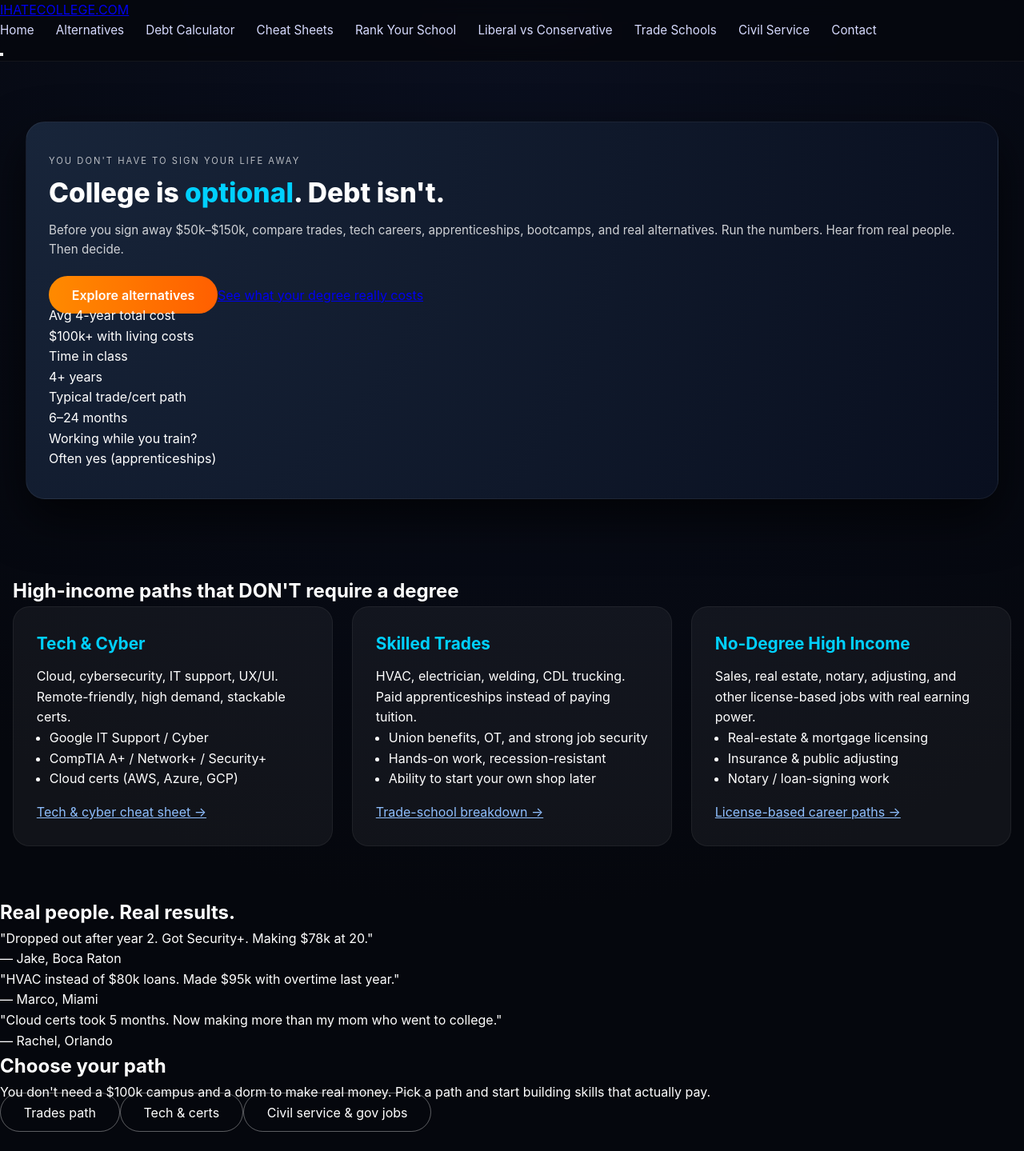
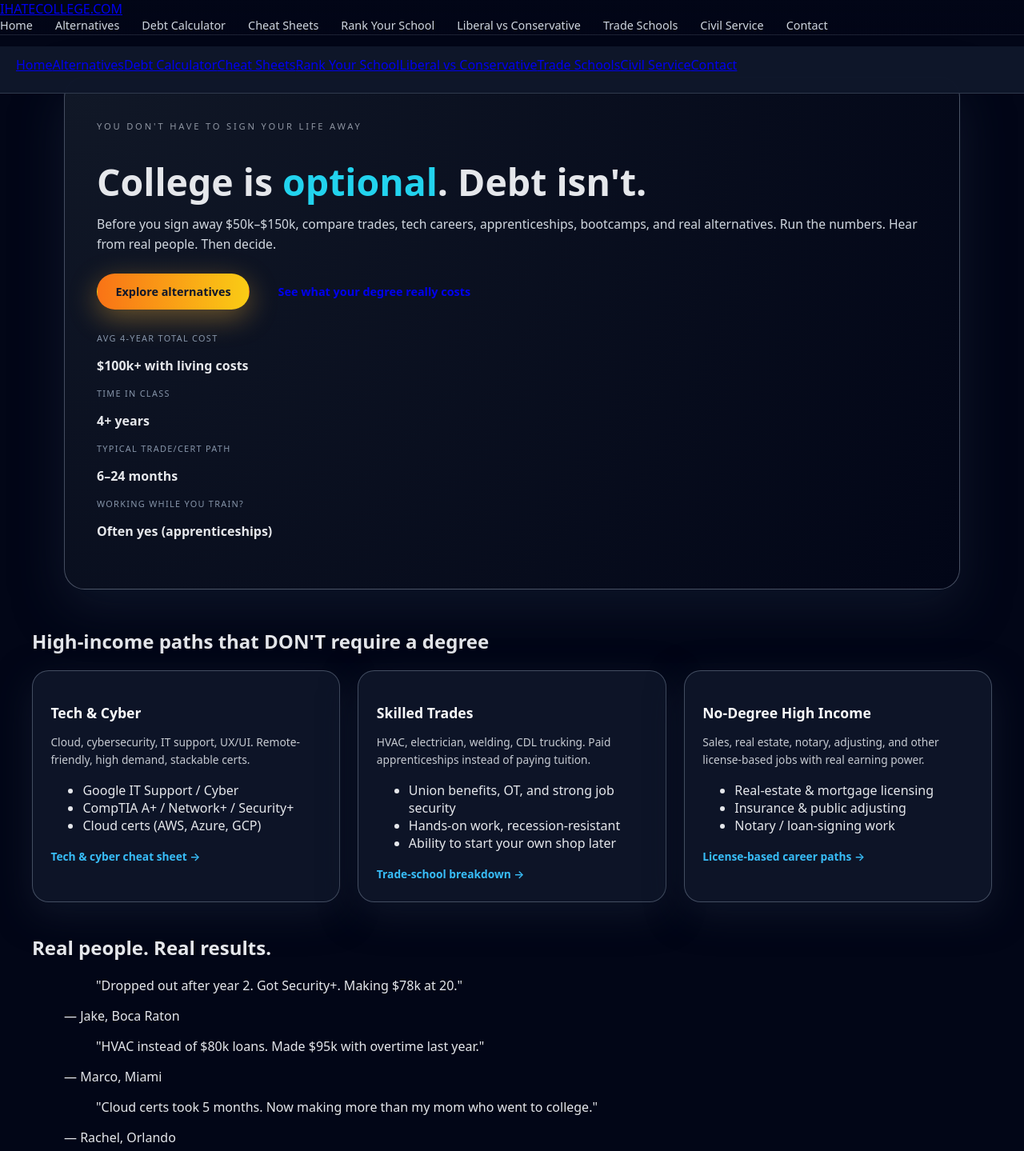
Before and after one commit to placebetsai/Ihatecollege, a Next.js app: page / in a window 1280 px wide. Shown: the top 1439 px of the page at 80% size. Built offline with nearby package versions, Linux system fonts and the light colour scheme.

Commit message:
Update globals.css

```diff
--- a/styles/globals.css
+++ b/styles/globals.css
@@ -1,298 +1,492 @@
-/* ================================
-   GLOBAL RESET
-================================= */
-* {
-  margin: 0;
-  padding: 0;
+/* =========
+   Base
+   ========= */
+
+*,
+*::before,
+*::after {
   box-sizing: border-box;
 }
 
+html,
 body {
-  font-family: "Inter", sans-serif;
-  background: radial-gradient(circle at top, #0a0f1f, #05070d 70%);
-  color: #ffffff;
-  line-height: 1.6;
-  overflow-x: hidden;
+  margin: 0;
+  padding: 0;
+  font-family: system-ui, -apple-system, BlinkMacSystemFont, "SF Pro Text",
+    "Segoe UI", sans-serif;
+  background: radial-gradient(circle at top left, #020617 0, #020617 45%, #020617 100%);
+  color: #e5e7eb;
 }
 
-/* ================================
-   HEADER + NAV
-================================= */
+body {
+  min-height: 100vh;
+}
 
-header {
+/* Prevent giant blank gap on mobile */
+main,
+.site-main {
+  padding: 5rem 1.25rem 4rem;
+}
+
+/* Desktop main padding */
+@media (min-width: 768px) {
+  main,
+  .site-main {
+    padding: 6rem 2.5rem 5rem;
+  }
+}
+
+/* =========
+   Layout wrapper
+   ========= */
+
+.page-wrapper {
+  min-height: 100vh;
+  display: flex;
+  flex-direction: column;
+}
+
+.page-content {
+  flex: 1;
+  max-width: 1120px;
   width: 100%;
+  margin: 0 auto;
+}
+
+/* =========
+   Header / Navbar
+   ========= */
+
+.site-header {
   position: fixed;
   top: 0;
   left: 0;
-  z-index: 1000;
-  background: rgba(5, 7, 13, 0.8);
-  backdrop-filter: blur(10px);
-  border-bottom: 1px solid rgba(255, 255, 255, 0.06);
+  right: 0;
+  z-index: 20;
+  backdrop-filter: blur(16px);
+  background: linear-gradient(
+    to bottom,
+    rgba(2, 6, 23, 0.96),
+    rgba(2, 6, 23, 0.9),
+    rgba(2, 6, 23, 0.85)
+  );
+  border-bottom: 1px solid rgba(148, 163, 184, 0.18);
 }
 
+/* wrapper inside header */
 .navbar {
+  max-width: 1120px;
+  margin: 0 auto;
+  padding: 0.9rem 1.25rem;
   display: flex;
+  align-items: center;
   justify-content: space-between;
-  align-items: center;
-  padding: 1.1rem 2rem;
-  max-width: 1400px;
-  margin: auto;
+  gap: 1rem;
 }
 
-.logo {
-  font-size: 1.7rem;
-  font-weight: 800;
-  letter-spacing: 0.15rem;
+@media (min-width: 768px) {
+  .navbar {
+    padding-inline: 2.5rem;
+  }
 }
 
-.logo-tag {
-  font-size: 0.8rem;
-  color: #9bb2ff;
-  background: rgba(155, 178, 255, 0.15);
-  padding: 0.25rem 0.65rem;
-  border-radius: 1rem;
-  margin-left: 0.5rem;
+/* logo */
+.nav-logo {
+  display: flex;
+  align-items: center;
+  gap: 0.4rem;
+  font-size: 1.15rem;
+  font-weight: 700;
+  letter-spacing: 0.18em;
+  text-transform: uppercase;
+  color: #f9fafb;
 }
 
-.nav-links {
-  display: flex;
-  gap: 1.7rem;
+.nav-logo span.tld-pill {
+  font-size: 0.8rem;
+  padding: 0.12rem 0.7rem;
+  border-radius: 999px;
+  border: 1px solid rgba(148, 163, 184, 0.65);
+  color: #c7d2fe;
 }
 
-.nav-links a {
-  color: #d7dbff;
-  text-decoration: none;
-  font-size: 0.95rem;
-  transition: 0.25s ease;
+/* desktop links */
+.nav-links {
+  display: none;
+  align-items: center;
+  gap: 1.75rem;
+  font-size: 0.9rem;
 }
 
-.nav-links a:hover {
-  color: #00d0ff;
+@media (min-width: 960px) {
+  .nav-links {
+    display: flex;
+  }
 }
 
-/* MOBILE MENU */
-.hamburger {
-  display: none;
-  flex-direction: column;
-  gap: 0.35rem;
+.nav-link {
+  color: rgba(226, 232, 240, 0.92);
+  text-decoration: none;
+  position: relative;
+  padding-bottom: 0.15rem;
+  transition: color 0.15s ease-out;
+}
+
+.nav-link:hover {
+  color: #38bdf8;
+}
+
+.nav-link.active::after {
+  content: "";
+  position: absolute;
+  left: 0;
+  bottom: -0.15rem;
+  width: 100%;
+  height: 2px;
+  border-radius: 999px;
+  background: linear-gradient(to right, #f97316, #facc15);
+}
+
+/* mobile hamburger */
+.nav-toggle {
+  display: inline-flex;
+  align-items: center;
+  justify-content: center;
+  width: 2.75rem;
+  height: 2.4rem;
+  border-radius: 999px;
+  border: 1px solid rgba(148, 163, 184, 0.7);
+  background: rgba(15, 23, 42, 0.85);
   cursor: pointer;
 }
 
-.hamburger span {
-  width: 28px;
-  height: 3px;
-  background: #fff;
-  border-radius: 10px;
+.nav-toggle-bars {
+  width: 1.4rem;
+  height: 1.1rem;
+  display: flex;
+  flex-direction: column;
+  justify-content: space-between;
 }
 
-/* MOBILE NAV PANEL */
-.mobile-nav {
-  display: none;
-  position: absolute;
-  top: 70px;
-  right: 0;
-  width: 75%;
-  background: #0b0e19;
-  padding: 2rem;
-  border-left: 1px solid rgba(255, 255, 255, 0.05);
+.nav-toggle-bars span {
+  display: block;
+  height: 2px;
+  border-radius: 999px;
+  background: #e5e7eb;
 }
 
-.mobile-nav a {
-  display: block;
-  margin-bottom: 1.4rem;
-  color: #cfd6ff;
-  font-size: 1.1rem;
+/* hide nav-toggle on wide screens */
+@media (min-width: 960px) {
+  .nav-toggle {
+    display: none;
+  }
 }
 
-/* Show mobile panel */
-.mobile-active {
-  display: block !important;
+/* mobile menu panel */
+.mobile-nav {
+  position: fixed;
+  top: 3.6rem;
+  left: 0;
+  right: 0;
+  padding: 0.75rem 1.25rem 1.5rem;
+  background: rgba(15, 23, 42, 0.98);
+  border-bottom: 1px solid rgba(148, 163, 184, 0.25);
+  z-index: 15;
 }
 
-/* ================================
-   HERO SECTION
-================================= */
+.mobile-nav-list {
+  list-style: none;
+  margin: 0;
+  padding: 0;
+  display: flex;
+  flex-direction: column;
+  gap: 0.85rem;
+  font-size: 1rem;
+}
+
+/* =========
+   Hero section
+   ========= */
 
 .hero-section {
-  margin-top: 120px; /* ← THIS FIXES MOBILE BLACK SPACE */
-  padding: 2rem;
-  max-width: 1300px;
-  margin-left: auto;
-  margin-right: auto;
+  max-width: 1120px;
+  margin: 0 auto 3rem;
 }
 
 .hero-card {
-  background: radial-gradient(circle at top left, #18253a, #090f1f);
-  border-radius: 1.5rem;
-  padding: 2.5rem 1.75rem 2.25rem;
-  border: 1px solid rgba(255, 255, 255, 0.06);
-  box-shadow: 0 24px 60px rgba(0, 0, 0, 0.7);
+  background: radial-gradient(circle at top left, #111827, #020617);
+  border-radius: 1.6rem;
+  padding: 2.1rem 1.4rem 2.3rem;
+  border: 1px solid rgba(148, 163, 184, 0.45);
+  box-shadow: 0 20px 60px rgba(15, 23, 42, 0.95);
+}
+
+/* tighten on small screens – this is the black-gap fix */
+@media (max-width: 767px) {
+  .hero-section {
+    margin-top: 0.75rem;
+  }
+  .hero-card {
+    padding-top: 1.6rem;
+  }
+}
+
+@media (min-width: 768px) {
+  .hero-card {
+    padding: 2.6rem 2.5rem 2.8rem;
+  }
 }
 
 .hero-kicker {
-  letter-spacing: 0.18em;
+  letter-spacing: 0.25em;
   text-transform: uppercase;
   font-size: 0.7rem;
-  color: rgba(255, 255, 255, 0.7);
-  margin-bottom: 0.75rem;
+  color: rgba(156, 163, 175, 0.9);
+  margin-bottom: 0.7rem;
 }
 
 .hero-title {
-  font-size: 2.1rem;
-  line-height: 1.1;
+  font-size: clamp(2.2rem, 4vw, 2.9rem);
+  line-height: 1.05;
   font-weight: 800;
   margin-bottom: 1rem;
 }
 
 .hero-highlight {
-  color: #00d0ff;
+  color: #22d3ee;
 }
 
 .hero-body {
-  font-size: 0.95rem;
+  font-size: 0.98rem;
   line-height: 1.6;
-  color: rgba(255, 255, 255, 0.8);
-  margin-bottom: 2rem;
+  color: rgba(226, 232, 240, 0.92);
+  margin-bottom: 1.5rem;
 }
 
-.hero-buttons {
+/* =========
+   Buttons
+   ========= */
+
+.hero-actions {
   display: flex;
-  gap: 1rem;
   flex-wrap: wrap;
+  gap: 0.75rem;
+  margin-bottom: 1.75rem;
+}
+
+.btn {
+  display: inline-flex;
+  align-items: center;
+  justify-content: center;
+  padding: 0.75rem 1.4rem;
+  border-radius: 999px;
+  font-size: 0.9rem;
+  font-weight: 600;
+  cursor: pointer;
+  border: 1px solid transparent;
+  transition: transform 0.12s ease-out, box-shadow 0.12s ease-out,
+    background 0.12s ease-out, color 0.12s ease-out;
+  text-decoration: none;
 }
 
 .btn-primary {
-  background: linear-gradient(to right, #ff8a00, #ff5f00);
-  padding: 0.85rem 1.8rem;
-  border-radius: 2rem;
-  color: #fff;
-  font-weight: 600;
-  text-decoration: none;
+  background: linear-gradient(to right, #f97316, #facc15);
+  color: #0f172a;
+  box-shadow: 0 10px 35px rgba(248, 181, 55, 0.4);
 }
 
-.btn-outline {
-  border: 1px solid rgba(255, 255, 255, 0.35);
-  padding: 0.85rem 1.8rem;
-  border-radius: 2rem;
-  color: #fff;
-  text-decoration: none;
+.btn-primary:hover {
+  transform: translateY(-1px);
+  box-shadow: 0 14px 45px rgba(248, 181, 55, 0.5);
 }
 
-/* ================================
-   METRICS GRID
-================================= */
-.metrics-grid {
-  margin-top: 2.5rem;
-  display: grid;
-  grid-template-columns: repeat(auto-fit, minmax(180px, 1fr));
-  gap: 1.4rem;
+.btn-secondary {
+  background: rgba(15, 23, 42, 0.8);
+  border-color: rgba(148, 163, 184, 0.6);
+  color: rgba(226, 232, 240, 0.95);
 }
 
-.metric-card {
-  background: rgba(255, 255, 255, 0.04);
-  padding: 1.2rem 1rem;
-  border-radius: 1rem;
-  border: 1px solid rgba(255, 255, 255, 0.06);
+.btn-secondary:hover {
+  background: rgba(15, 23, 42, 1);
 }
 
-.metric-label {
-  font-size: 0.85rem;
-  color: rgba(255, 255, 255, 0.6);
+/* =========
+   Stats strip
+   ========= */
+
+.stats-row {
+  display: grid;
+  grid-template-columns: repeat(2, minmax(0, 1fr));
+  gap: 0.7rem;
 }
 
-.metric-value {
-  margin-top: 0.4rem;
-  font-size: 1.1rem;
-  font-weight: 700;
-  color: #dff4ff;
+@media (min-width: 640px) {
+  .stats-row {
+    grid-template-columns: repeat(4, minmax(0, 1fr));
+  }
 }
 
-/* ================================
-   PATH CARDS
-================================= */
+.stat-pill {
+  border-radius: 999px;
+  border: 1px solid rgba(148, 163, 184, 0.4);
+  padding: 0.7rem 1rem;
+  font-size: 0.78rem;
+  display: flex;
+  flex-direction: column;
+  gap: 0.25rem;
+  background: rgba(15, 23, 42, 0.9);
+}
+
+.stat-label {
+  color: rgba(148, 163, 184, 0.9);
+  text-transform: uppercase;
+  letter-spacing: 0.12em;
+  font-size: 0.68rem;
+}
+
+.stat-value {
+  font-weight: 600;
+  color: #e5e7eb;
+}
+
+/* =========
+   Paths section
+   ========= */
+
+.section-heading {
+  margin: 0 0 1.5rem;
+  font-size: 1.35rem;
+  font-weight: 700;
+}
 
 .paths-section {
-  margin: 3rem auto;
-  padding: 1rem;
-  max-width: 1300px;
+  margin: 3rem auto 2.5rem;
 }
 
 .paths-grid {
   display: grid;
-  grid-template-columns: repeat(auto-fit, minmax(260px, 1fr));
-  gap: 1.5rem;
+  grid-template-columns: minmax(0, 1fr);
+  gap: 1.4rem;
+}
+
+@media (min-width: 900px) {
+  .paths-grid {
+    grid-template-columns: repeat(3, minmax(0, 1fr));
+  }
 }
 
 .path-card {
-  padding: 1.8rem;
-  background: rgba(255, 255, 255, 0.05);
+  background: rgba(15, 23, 42, 0.9);
   border-radius: 1.3rem;
-  border: 1px solid rgba(255, 255, 255, 0.06);
+  border: 1px solid rgba(148, 163, 184, 0.4);
+  padding: 1.4rem 1.4rem 1.5rem;
+  box-shadow: 0 14px 45px rgba(15, 23, 42, 0.9);
 }
 
-.path-card h3 {
-  margin-bottom: 0.75rem;
-  font-size: 1.3rem;
-  color: #00d0ff;
+.path-title {
+  font-size: 1.1rem;
+  font-weight: 700;
+  color: #f9fafb;
+  margin-bottom: 0.65rem;
 }
 
-.path-card ul {
-  margin-left: 1rem;
-  margin-bottom: 1rem;
+.path-body {
+  font-size: 0.86rem;
+  line-height: 1.6;
+  color: rgba(209, 213, 219, 0.95);
+  margin-bottom: 0.95rem;
 }
 
-.path-card a {
-  color: #8fbfff;
-  text-decoration: underline;
+.path-bullets {
+  font-size: 0.82rem;
+  padding-left: 1rem;
+  color: rgba(203, 213, 225, 0.95);
+  margin-bottom: 0.95rem;
 }
 
-/* ================================
-   TESTIMONIALS
-================================= */
+.path-link {
+  font-size: 0.86rem;
+  font-weight: 600;
+  color: #38bdf8;
+  text-decoration: none;
+}
+
+/* =========
+   Testimonials
+   ========= */
 
 .testimonials-section {
-  margin: 3rem auto;
-  max-width: 1300px;
+  margin: 2.5rem auto 2.5rem;
+}
+
+.testimonials-list {
+  display: grid;
+  gap: 0.9rem;
 }
 
 .testimonial-card {
-  background: rgba(255, 255, 255, 0.03);
-  padding: 1.4rem;
-  margin-bottom: 1rem;
-  border-left: 4px solid #00d0ff;
-  border-radius: 0.8rem;
+  position: relative;
+  padding: 0.9rem 1.1rem;
+  border-left: 3px solid #22d3ee;
+  border-radius: 0.6rem;
+  background: rgba(15, 23, 42, 0.9);
+  font-size: 0.85rem;
+  line-height: 1.6;
 }
 
-/* ================================
-   FOOTER
-================================= */
-
-footer {
-  text-align: center;
-  padding: 2rem;
-  color: rgba(255, 255, 255, 0.6);
-}
-/* Fix big empty gap above hero on mobile only */
-@media (max-width: 768px) {
-  /* tighten first section under the nav */
-  main > section:first-of-type {
-    margin-top: 1.25rem !important;
-    padding-top: 0 !important;
-  }
+.testimonial-name {
+  display: block;
+  margin-top: 0.4rem;
+  font-size: 0.8rem;
+  color: rgba(148, 163, 184, 0.95);
 }
 
-/* ================================
-   MOBILE BREAKPOINTS
-================================= */
+/* =========
+   Path buttons
+   ========= */
 
-@media (max-width: 768px) {
-  .nav-links { display: none; }
-  .hamburger { display: flex; }
+.path-cta-section {
+  margin: 2.5rem auto 0;
+}
 
-  .hero-title { font-size: 1.75rem; }
-  .hero-card { padding: 2rem 1.4rem; }
+.path-cta-heading {
+  font-size: 1.15rem;
+  font-weight: 700;
+  margin-bottom: 0.8rem;
+}
 
-  .paths-grid {
-    grid-template-columns: 1fr;
+.path-buttons {
+  display: flex;
+  flex-wrap: wrap;
+  gap: 0.75rem;
+}
+
+.path-btn {
+  border-radius: 999px;
+  border: 1px solid rgba(56, 189, 248, 0.6);
+  padding: 0.65rem 1.35rem;
+  font-size: 0.9rem;
+  font-weight: 600;
+  background: rgba(15, 23, 42, 0.95);
+  color: #e5e7eb;
+  cursor: pointer;
+  text-decoration: none;
+}
+
+/* =========
+   Footer
+   ========= */
+
+.site-footer {
+  border-top: 1px solid rgba(30, 64, 175, 0.6);
+  padding: 1.5rem 1.25rem 2rem;
+  font-size: 0.78rem;
+  color: rgba(148, 163, 184, 0.9);
+  text-align: center;
+}
+
+@media (min-width: 768px) {
+  .site-footer {
+    padding-inline: 2.5rem;
   }
-}
+   }
```
